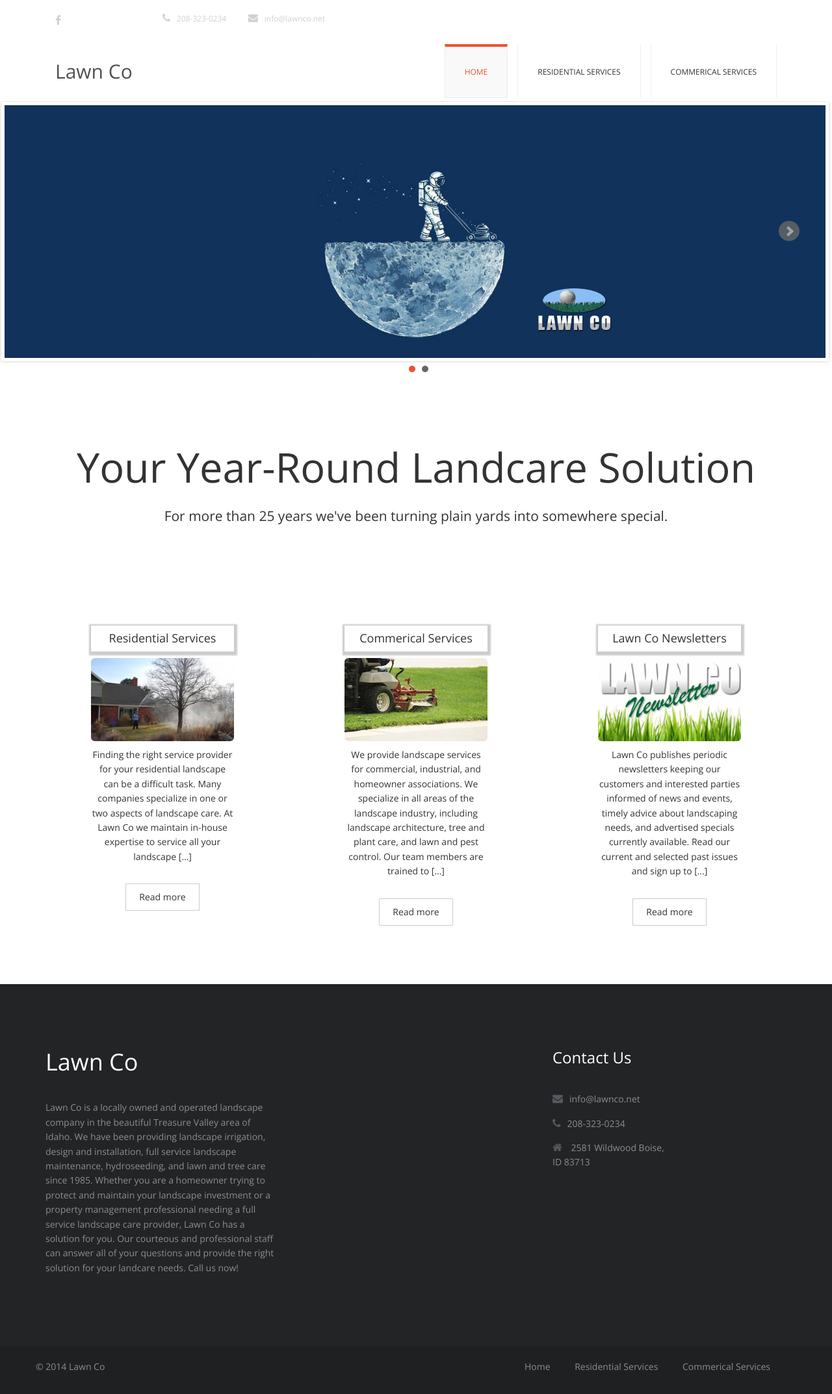
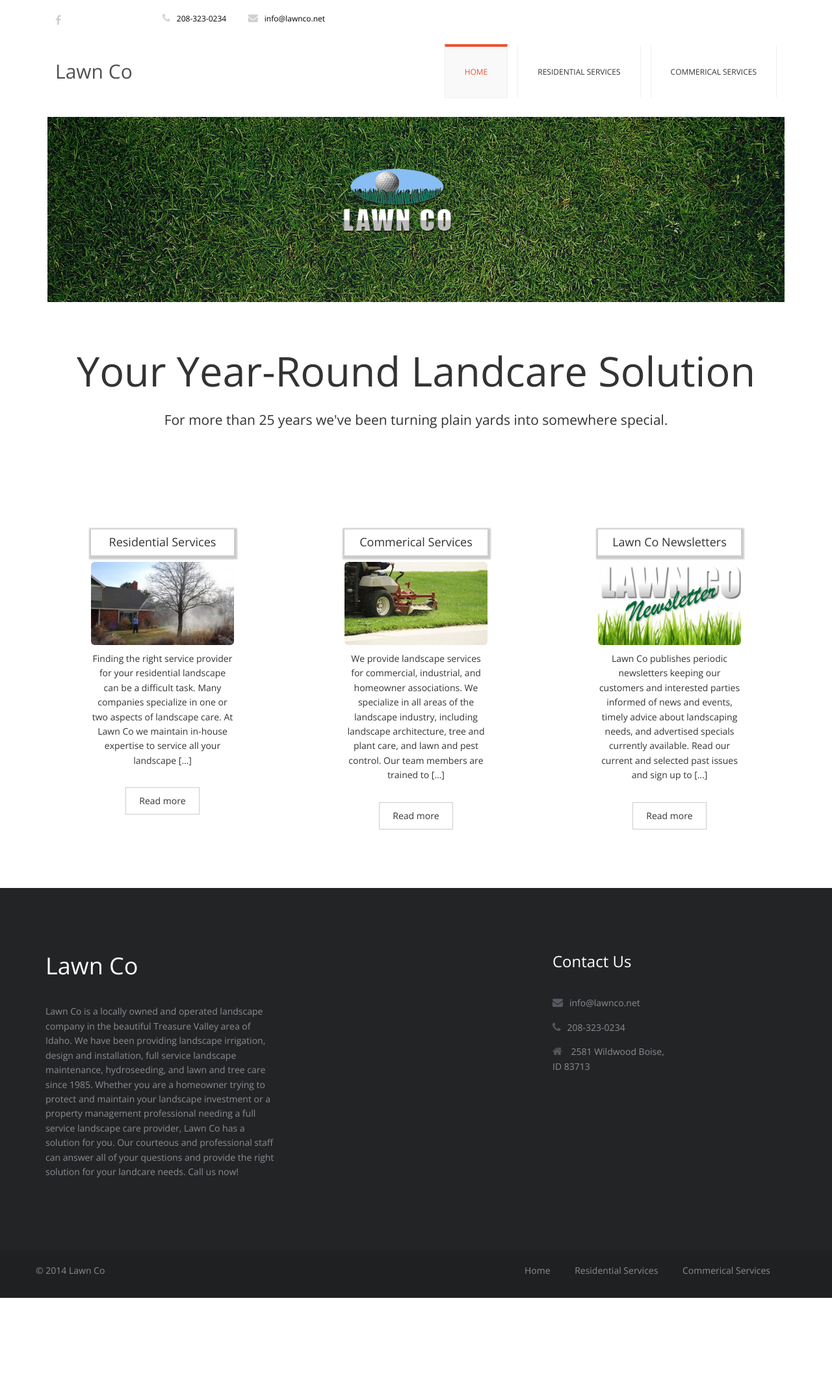
Before and after one commit to RedX-co/LawnCo, a PHP site: page / in a window 1280 px wide. Shown: the whole page at 65% size. After the commit the page ends 1998 px from the top, so only its background shows below. Run offline with PHP 8.4, Linux system fonts and the light colour scheme.

Commit message:
Hero img working add

```diff
--- a/css/style.css
+++ b/css/style.css
@@ -7,6 +7,25 @@
 @import url('animate.css');
 
 
+.col-lg-12 {
+	padding-left: 15px;
+	padding-right: 15px;
+}
+
+#landing-header .landing-header-content {
+	background-color: rgba(0, 0, 0, 0.5);
+	position: absolute;
+	bottom: 3px;
+	padding: 20px;
+}
+#landing-header .landing-header-content p {
+	color: white;
+}
+#landing-header .landing-img {
+	width: 100%;
+	border: 3px solid white;
+	position: relative;
+}
 
 body {
 	font-family:'Open Sans', Arial, sans-serif;
@@ -93,7 +112,7 @@ ul.social-network li a {
 }
 
 .info a {
-  color: #d0d0d0;
+  color: #000000;
   font-size: 12px;
 }
 
@@ -102,7 +121,7 @@ ul.social-network li a {
 }
 
 .info p {
-  color: #d0d0d0;
+  color: #000000;
   font-size: 12px;
   margin: 0;
 }
--- a/index.html
+++ b/index.html
@@ -66,14 +66,14 @@
 		</nav>
 	</header>
 
-    <div class="slider">
-		<div class="img-responsive">
-			<ul class="bxslider">
-				<li><img src="img/home/moon.jpg" alt=""/></li>
-				<li><img src="img/home/mow.jpg" alt=""/></li>
-			</ul>
-		</div>
-    </div>
+  <div class="container">
+    <div class="row" id="landing-header">
+      <div class="col-lg-12">
+        <img src="../img/home/grass.jpg" alt="Photo description" class="landing-img" />
+          </div>
+        </div>
+      </div>
+
 
     <div class="jumbotron">
       <h1>Your Year-Round Landcare Solution</h1>
```
Also changed, not shown: img/home/GolfBall.jpg (added), img/home/grass.jpg (added).
